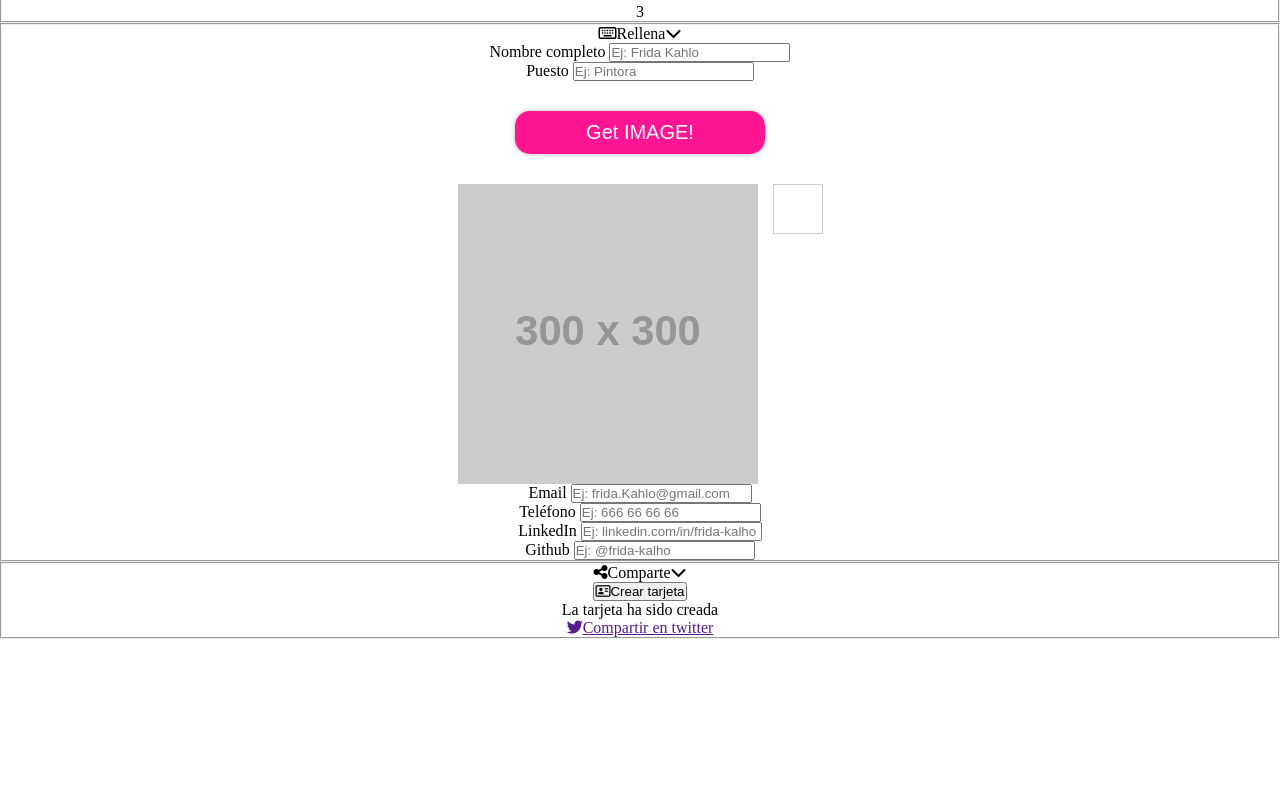
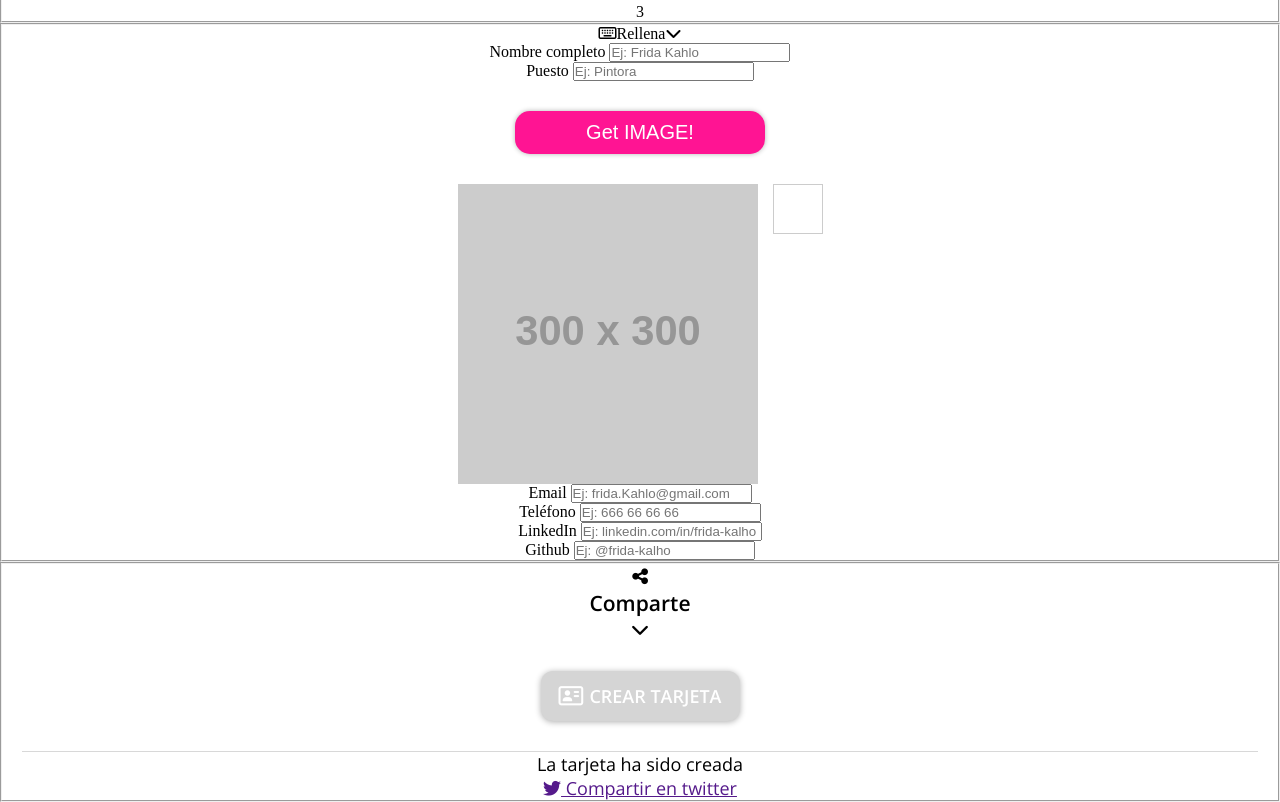
Before and after one commit to maribelgr/project-promo-k-module-2-team-8, a website: page src/html/cards.html in a window 1280 px wide. Shown: the part 805-1607 px from the top of the page. Before the commit the page ends 1444 px from the top, so only its background shows below. Drawn offline with nearby package versions, Linux system fonts and the light colour scheme; files that its build step writes are made by us from their sources; placeholder pictures from the web are drawn by us; files whose address does not match are found by name.

Commit message:
Add create card button styles

```diff
--- a/src/html/cards.html
+++ b/src/html/cards.html
@@ -18,7 +18,7 @@
   <body>
     <include src="./partials/cards-header.html"></include>
     <include src="./partials/cards-main.html"></include>
-    <include src="./partials/footer.html"></include>
+    <!-- <include src="./partials/footer.html"></include> -->
     <script src="./assets/js/get-avatar.js"></script>
     <script src="./assets/js/main.js"></script>
   </body>
--- a/src/html/partials/cards-form.html
+++ b/src/html/partials/cards-form.html
@@ -89,18 +89,27 @@
       </div>
     </fieldset>
     <!-- COMPARTE -->
-    <fieldset>
+    <fieldset class="form-share">
       <div>
         <legend>
-          <i class="fas fa-share-alt steps__icon"></i>Comparte<i class="fas fa-chevron-down"></i>
+          <!-- cambiar estilo de iconos!!!!!!!! -->
+          <i class="fas fa-share-alt steps__icon"></i>
+          <h3>Comparte</h3>
+          <i class="fas fa-chevron-down"></i>
         </legend>
       </div>
-      <button type="button"><i class="far fa-address-card"></i>Crear tarjeta</button>
-      <div>
+      <div class="create-btn">
+        <button type="button" class="create-btn__button">
+          <i class="far fa-address-card create-btn__icon"></i>
+          Crear tarjeta
+        </button>
+      </div>
+      <div class="success">
         <p>La tarjeta ha sido creada</p>
         <a href="" title="Link para compartir en twitter"
-          ><i class="fab fa-twitter" aria-hidden="true"></i>Compartir en twitter</a
-        >
+          ><i class="fab fa-twitter" aria-hidden="true"></i>
+          Compartir en twitter
+        </a>
       </div>
     </fieldset>
   </form>
--- /dev/null
+++ b/src/scss/layout/_cards-share.scss
@@ -0,0 +1,37 @@
+.form-share {
+  font-family: $fontMain;
+  font-size: 18px;
+  padding: 0 20px;
+}
+
+
+.create-btn {
+  display: flex;
+  justify-content: center;
+  align-items: cen;
+  border-bottom: 1px solid #d8d8d8;
+
+
+  &__button {
+    width: 199px;
+    height: 50px;
+    background-color: #d5d5d5;
+    border-radius: 12px;
+    box-shadow: 0 1px 6px 0 rgba(0, 0, 0, 0.32);
+    border: none;
+    color: $colorPrimaryBackground;
+    text-transform: uppercase;
+    font-weight: 600;
+    padding: 13px 18px;
+    display: flex;
+    justify-content: space-between;
+    align-items: center;
+    font-family: $fontMain;
+    font-size: 18px;
+    margin: 30px 0;
+  }
+
+    &__icon {
+      font-size: 22px;
+    }
+}
--- a/src/scss/main.scss
+++ b/src/scss/main.scss
@@ -5,6 +5,7 @@
 @import "layout/cards-main";
 @import "layout/cards-photo";
 @import "layout/cards-design";
+@import "layout/cards-share";
 @import "layout/cards-form";
 @import "layout/footer";
 
```
